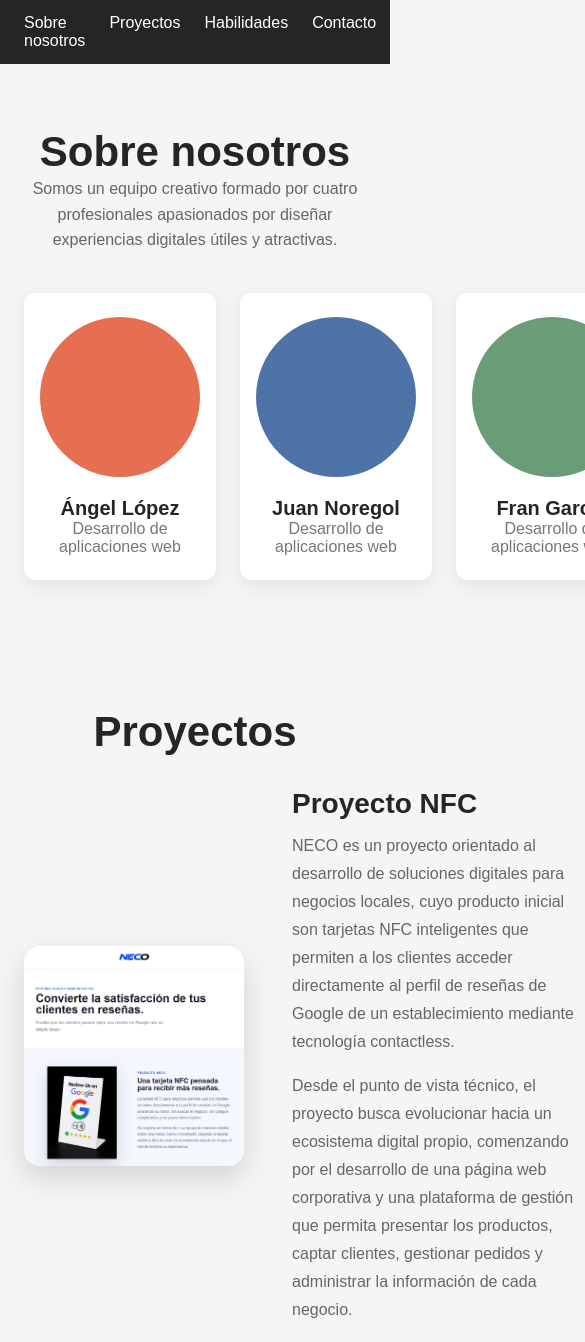
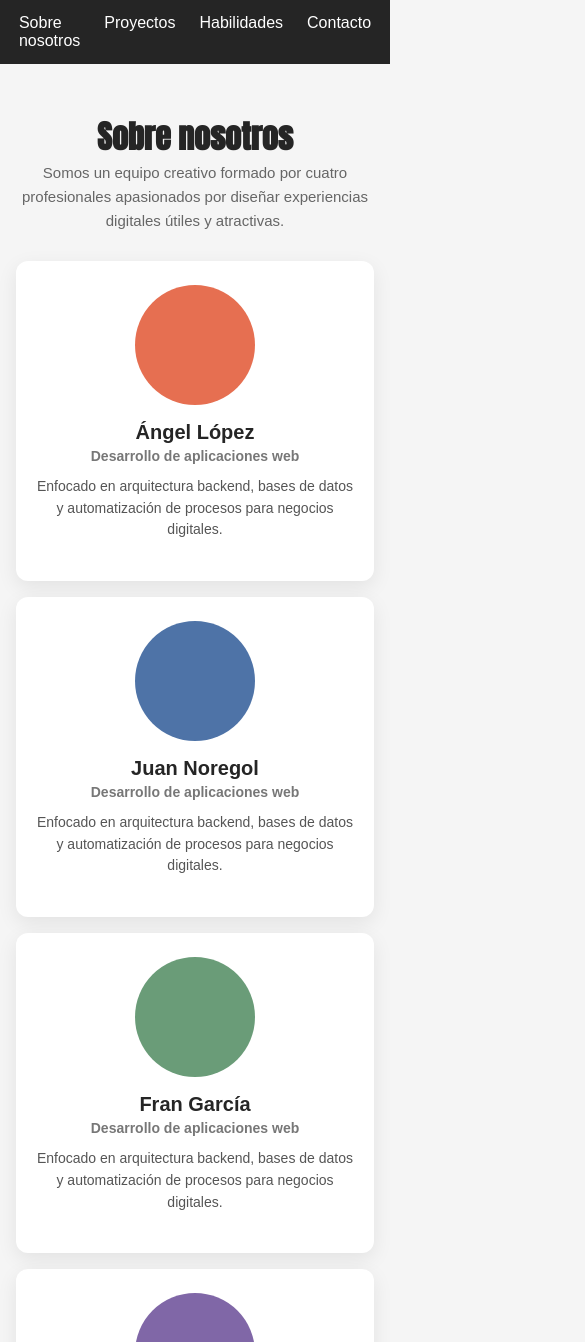
Before and after one commit to anheruyr-commits/DIW, a plain HTML site: page grupo/index.html in a window 390 px wide. Shown: the top 1342 px of the page, 585 px wide, since content can reach past the window. Drawn offline with Linux system fonts and the light colour scheme.

Commit message:
parte juan hecha

```diff
--- a/grupo/index.html
+++ b/grupo/index.html
@@ -23,6 +23,7 @@
 
     <main>
         <section class="sobre-nosotros" aria-labelledby="about-title">
+
             <h1 id="nosotros">Sobre nosotros</h1>
             <p class="subtitulo">Somos un equipo creativo formado por cuatro profesionales apasionados por diseñar
                 experiencias digitales útiles y atractivas.</p>
@@ -31,25 +32,33 @@
                 <article class="miembros">
                     <div class="angel" role="img"></div>
                     <h2>Ángel López</h2>
-                    <p class="estudios">Desarrollo de aplicaciones web</p>
+                    <p class="role">Desarrollo de aplicaciones web</p>
+                    <p class="bio">Enfocado en arquitectura backend, bases de datos y automatización de procesos para
+                        negocios digitales.</p>
                 </article>
 
                 <article class="miembros">
                     <div class="juan" role="img"></div>
                     <h2>Juan Noregol</h2>
                     <p class="role">Desarrollo de aplicaciones web</p>
+                    <p class="bio">Enfocado en arquitectura backend, bases de datos y automatización de procesos para
+                        negocios digitales.</p>
                 </article>
 
                 <article class="miembro">
                     <div class="fran" role="img"></div>
                     <h2>Fran García</h2>
                     <p class="role">Desarrollo de aplicaciones web</p>
+                    <p class="bio">Enfocado en arquitectura backend, bases de datos y automatización de procesos para
+                        negocios digitales.</p>
                 </article>
 
                 <article class="miembro">
                     <div class="laine" role="img"></div>
                     <h2>Javier Lainez</h2>
                     <p class="role">Desarrollo de aplicaciones web</p>
+                    <p class="bio">Enfocado en arquitectura backend, bases de datos y automatización de procesos para
+                        negocios digitales.</p>
                 </article>
             </div>
         </section>
@@ -80,10 +89,47 @@
                     <p>El objetivo a largo plazo es convertir NECO en una solución tecnológica escalable, ampliando sus
                         funcionalidades y servicios digitales para ayudar a los pequeños negocios a mejorar su presencia
                         y gestión online.</p>
-                    <a class="web-neco" href="https://neco-psi.vercel.app/contacto.html">Visitar web</a>
+                    <a class="boton-proyecto" href="https://neco-psi.vercel.app/contacto.html">Visitar web</a>
                 </div>
                 <img src="img/neco2.png" alt="Vista del proyecto NECO">
             </article>
+
+            <br>
+            <br>
+            <br>
+
+            <article class="proyecto proyecto-izquierda">
+                <img src="img/jaranastudio.es_ (1).png" alt="Tarjeta NFC de NECO">
+                <div class="proyecto-contenido">
+                    <h3>JARANASTUDIO.ES</h3>
+                    <p>JARANASTUDIO.ES es una web desarrollada al gusto del cliente, da mucha más visibilidad a su
+                        negocio y cuenta con un formulario de contacto para que los clientes puedan hablar
+                        directamente con el peluquero.</p>
+                    <p>Desde el punto de vista técnico, se ha desarrollado una web corporativa optimizada que muestra
+                        los servicios, precios, trabajos reales y reseñas de Google, además de facilitar la reserva
+                        directa de citas y el contacto mediante formulario, WhatsApp y mapa.</p>
+                </div>
+            </article>
+
+            <article class="proyecto proyecto-derecha">
+                <div class="proyecto-contenido">
+                    <h3>Web peluqueria</h3>
+                    <p>He desarrollado esta página web usando HTML, CSS, JavaScript y, para el formulario, he usado
+                        Web3Forms. Por ahora es una web simplemente informativa que no necesita base de datos.</p>
+                    <p>El objetivo de esta web es dar más visibilidad al negocio de esta peluquería y que los clientes
+                        puedan reservar a través de ella con un solo clic desde móviles. Además, tiene como proyecto
+                        futuro integrar una pequeña tienda con los productos que allí se venden.</p>
+                    <a class="boton-proyecto" href="https://jaranastudio.es/">Visitar web</a>
+                </div>
+                <img src="img/jaranastudio.es_ (2).png" alt="Vista del proyecto NECO">
+            </article>
+
+
+
+
+
+
+
         </section>
 
         <section id="habilidades" class="page-section" aria-labelledby="skills-title">
--- a/grupo/styles.css
+++ b/grupo/styles.css
@@ -1,3 +1,18 @@
+@font-face {
+    font-family: 'Anton';
+    src: url('assets/Anton-Regular.ttf') format('truetype');
+    font-weight: normal;
+    font-style: normal;
+}
+
+@font-face {
+    font-family: 'Oswald';
+    src: url('assets/Oswald-Medium.ttf') format('truetype');
+    font-weight: 500;
+    font-style: normal;
+}
+
+
 * {
     box-sizing: border-box;
 }
@@ -18,6 +33,7 @@ html {
     top: 0;
     z-index: 10;
     background: #252525;
+
 }
 
 .nav-container {
@@ -27,7 +43,7 @@ html {
     padding: 0 24px;
     display: flex;
     align-items: center;
-    justify-content: space-between;
+    justify-content: center;
 }
 
 .logo,
@@ -59,6 +75,8 @@ html {
     color: #f0a27f;
 }
 
+
+
 .sobre-nosotros,
 .page-section {
     max-width: 1100px;
@@ -66,19 +84,22 @@ html {
     padding: 64px 24px;
     text-align: center;
     scroll-margin-top: 64px;
+
+
 }
 
-.sobre-nosotros h1 {
+h1,
+.sobre-nosotros h1,
+#nosotros {
+    font-family: 'Anton', Impact, sans-serif;
     margin: 0 0 0;
     font-size: 42px;
 }
 
-#nosotros {
-    margin: 0 0 0;
-    font-size: 42px;
-}
+
 
 .subtitulo {
+
     max-width: 680px;
     margin: 0 auto 40px;
     color: #666;
@@ -93,7 +114,10 @@ html {
 
 .miembros,
 .miembro {
-    padding: 24px 16px;
+    display: flex;
+    flex-direction: column;
+    align-items: center;
+    padding: 24px 18px;
     background: #fff;
     border-radius: 12px;
     box-shadow: 0 6px 20px rgba(0, 0, 0, 0.08);
@@ -132,15 +156,27 @@ html {
 
 .miembros h2,
 .miembro h2 {
+
     margin: 0 0 0;
     font-size: 20px;
 }
 
 .role,
 .estudios {
-    margin: 0;
+margin: 4px 0 12px;
     color: #777;
+    font-size: 14px;
+    font-weight: bold;
 }
+
+.bio {
+    margin: 0 0 16px;
+    color: #555;
+    font-size: 14px;
+    line-height: 1.55;
+}
+
+
 
 #proyectos {
     text-align: left;
@@ -154,7 +190,7 @@ html {
 
 .proyecto {
     display: grid;
-    grid-template-columns: minmax(220px, 0.8fr) minmax(300px, 1.2fr);
+    grid-template-columns: 1fr 1fr;
     align-items: center;
     gap: 48px;
     margin-top: 32px;
@@ -170,9 +206,11 @@ html {
 
 .proyecto img {
     width: 100%;
-    max-height: 420px;
-    object-fit: cover;
-    border-radius: 16px;
+    height: auto;
+    aspect-ratio: 16 / 10;
+    object-fit: contain;
+    background: #fff;
+    border-radius: 5px;
     box-shadow: 0 12px 30px rgba(0, 0, 0, 0.14);
 }
 
@@ -183,9 +221,14 @@ html {
 
 .proyecto-contenido {
     grid-area: contenido;
+    display: flex;
+    flex-direction: column;
+    justify-content: center;
 }
 
 .proyecto-contenido h3 {
+    font-family: 'anton', sans-serif;
+    font-weight: 600;
     margin: 0 0 12px;
     font-size: 28px;
     color: #252525;
@@ -201,7 +244,7 @@ html {
     margin-bottom: 0;
 }
 
-.web-neco {
+.boton-proyecto {
     display: inline-flex;
     align-items: center;
     justify-content: center;
@@ -217,13 +260,67 @@ html {
     transition: background-color 160ms ease, transform 160ms ease, box-shadow 160ms ease;
 }
 
-.web-neco:hover {
+.boton-proyecto:hover {
     transform: translateY(-2px);
     background: #0e45bd;
     box-shadow: 0 6px 16px rgba(20, 87, 230, 0.25);
 }
 
-.web-neco:focus-visible {
+.boton-proyecto:focus-visible {
     outline: 3px solid #252525;
     outline-offset: 3px;
 }
+
+.proyectos2 {
+    background-color: #e9e9e9;
+}
+
+@media (max-width: 900px) {
+    .team {
+        grid-template-columns: repeat(2, 1fr);
+        gap: 20px;
+    }
+}
+
+@media (max-width: 768px) {
+    .proyecto {
+        grid-template-columns: 1fr;
+        gap: 24px;
+    }
+
+    .proyecto-izquierda,
+    .proyecto-derecha {
+        grid-template-areas:
+            "imagen"
+            "contenido";
+    }
+
+    .sobre-nosotros {
+        padding: 48px 16px;
+    }
+
+    #nosotros {
+        font-size: 32px;
+    }
+
+    .subtitulo {
+        margin-bottom: 28px;
+        font-size: 15px;
+    }
+
+    .team {
+        grid-template-columns: 1fr;
+        gap: 16px;
+    }
+
+    .angel,
+    .juan,
+    .fran,
+    .laine {
+        width: 120px;
+        height: 120px;
+        margin-bottom: 16px;
+        font-size: 28px;
+    }
+
+}
```
Also changed, not shown: grupo/assets/Anton-Regular.ttf (added), grupo/assets/Oswald-VariableFont_wght.ttf (added), grupo/img/jaranastudio.es_ (2).png (added), 1 other file.
